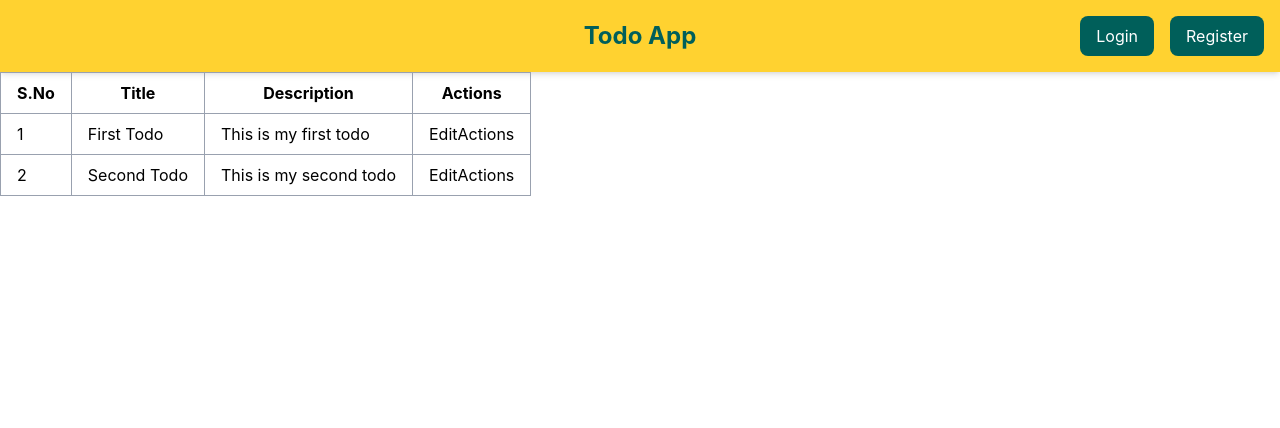
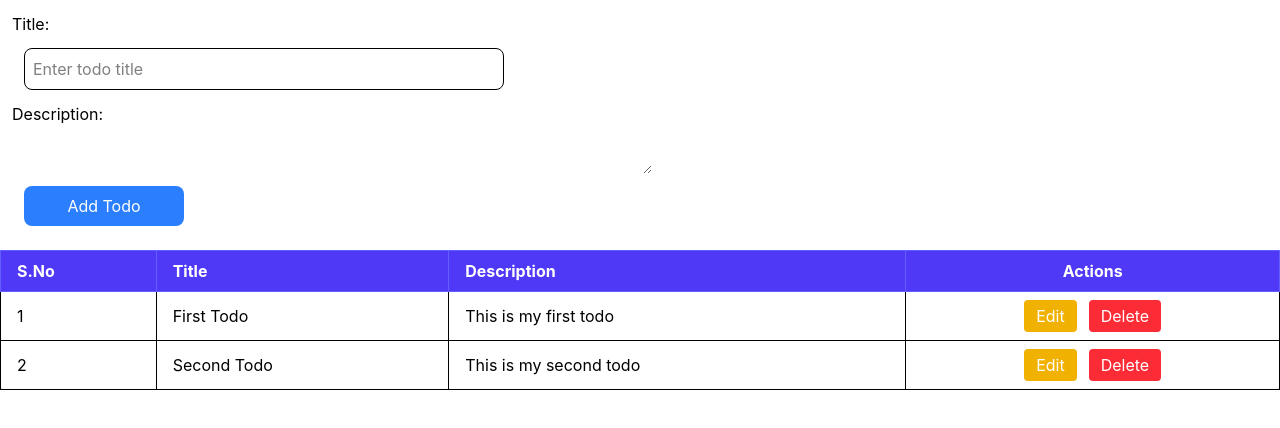
Before and after one commit to TheReacher4013/React, a React (Vite) app in the folder todo/: page /todos in a window 1280 px wide. Shown: the top 428 px of the page. Built offline with nearby package versions, Linux system fonts and the light colour scheme.

Commit message:
add some nodejs logic in register and login page

```diff
--- a/todo/package.json
+++ b/todo/package.json
@@ -11,6 +11,7 @@
   },
   "dependencies": {
     "@tailwindcss/vite": "^4.1.17",
+    "axios": "^1.13.2",
     "react": "^19.2.0",
     "react-dom": "^19.2.0",
     "react-router-dom": "^7.10.1"
--- a/todo/src/App.jsx
+++ b/todo/src/App.jsx
@@ -12,12 +12,13 @@ function App() {
   return (
     <>
       <Router>
-        <Header />
+        {/* <Header /> */}
 
         <Routes>
           <Route path="/" element={<Login />} />
           <Route path="/login" element={<Login />} />
           <Route path="/register" element={<Register />} />
+
           <Route path="/todos" element={<Todos />} />
           <Route path="/addtodo" element={<AddTodo />} />
         </Routes>
--- a/todo/src/components/AddTodo.jsx
+++ b/todo/src/components/AddTodo.jsx
@@ -2,7 +2,19 @@ import React from 'react'
 
 const AddTodo = () => {
   return (
-    <div>AddTodo</div>
+    <>
+    <div>
+      <form className="m-3 flex flex-col  w-1/2">
+        <label>Title:</label>
+        <input type="text" placeholder="Enter todo title" className="border border-gray p-2 m-3 w-3/4 rounded-lg"/>
+
+        <label>Description:</label>
+        <textarea name="" id=""></textarea>
+
+        <button type="submit" className="bg-blue-500 text-white p-2 m-3 rounded-lg hover:bg-blue-700 w-1/4 items-center">Add Todo</button>
+      </form>
+    </div>
+    </>
   )
 }
 
--- a/todo/src/components/Login.jsx
+++ b/todo/src/components/Login.jsx
@@ -1,24 +1,31 @@
 import React, { useState } from 'react'
+import Header from './Header';
+import { signin } from '../service/todo.service';
 
 const Login = () => {
-  const [user, setUser] =useState({
-
-  })
-  return( <>
-      <form className="m-3 flex flex-col items-center w-full">
+  const [user, setUser] =useState({});
+  const submitHandle = async (e)=>{
+    e.preventDefault();
+    const message = await signin(user.email, user.password);
+    alert(message);
+  }
+  return(
+  <>
+<Header />
+      <form className="m-3 flex flex-col items-center w-full" onSubmit={(e)=> submitHandle(e)}>
 
     <label className="font-bold m-3">Enter Email:</label>
     <input type="email" className="border border-gray  p-2 m-3 w-3/4 rounded-lg" placeholder="abc@gmail.com"
-    value={user.email} onChange={(e)=> setUser({
-      ...user, email: e.target.value
-    })} />
+
+    value={user.email} onChange={(e)=> setUser({...user, email: e.target.value })} />
 
     <label className="font-bold m-3">Enter Password:</label>
     <input type="password" className="border border-gray  p-2 m-3 w-3/4 rounded-lg" name="password" placeholder="##%QHJCSJC@"
+
     value={user.password} onChange={(e)=>setUser({...user, password: e.target.value})}
     />
 
-    <button type="submit" className="bg-rose-500 text-white p-2 m-3 rounded-lg hover:bg-rose-800 w-1/4 items-center">Login</button>
+        <button className="bg-rose-500 text-white p-2 m-3 rounded-lg hover:bg-rose-800 w-1/4 items-center" type="submit" >Login</button>
 
   </form>
   </>
--- a/todo/src/components/Register.jsx
+++ b/todo/src/components/Register.jsx
@@ -1,11 +1,21 @@
 import React,{useState} from 'react'
+import { signup } from '../service/todo.service';
+import Header from './Header';
 
 const Register = () => {
-  const [user, setUser] =  useState({
+  const [user, setUser] =  useState({});
+  const SubmitHandle = async (e)=>{
+    e.preventDefault();
+    // debugger;
+    // console.log(user);
 
-  });
+    const message =  await signup(user.name, user.email, user.password);
+    alert(message);
+  }
   return (
-    <form className="m-3 flex flex-col items-center w-full">
+    <>
+    <Header />
+    <form className="m-3 flex flex-col items-center w-full" onSubmit={(e)=> SubmitHandle(e)}>
 
       <label className="font-bold m-3">Name:</label>
       <input type="text" className="border border-gray  p-2 m-3 w-3/4 rounded-lg" placeholder="Rushikesh Joshi"
@@ -23,9 +33,10 @@ const Register = () => {
       value={user.password} onChange={(e)=> setUser({...user, password: e.target.value})}
       />
 
-      <button type="submit" className="bg-rose-500 text-white p-2 m-3 rounded-lg hover:bg-rose-800 w-1/4 items-center">Register</button>
+      <button className="bg-rose-500 text-white p-2 m-3 rounded-lg hover:bg-rose-800 w-1/4 items-center pointer-coarse:cursor-pointer" type='submit'>Register</button>
 
     </form>
+    </>
   )
 }
 
--- a/todo/src/components/Todos.jsx
+++ b/todo/src/components/Todos.jsx
@@ -1,39 +1,49 @@
-import React, { useState } from 'react'
+import React, { useState } from 'react';
+import AddTodo from './AddTodo';
 
 const Todos = () => {
-  const [todoArray, setTodoArray] = useState([{_id: "40132", title: "First Todo", description: "This is my first todo"}, {_id: "40133", title: "Second Todo", description: "This is my second todo"}]);
+  const [todoArray, setTodoArray] = useState([
+    { _id: "40132", title: "First Todo", description: "This is my first todo" },
+    { _id: "40133", title: "Second Todo", description: "This is my second todo" }
+  ]);
+
   return (
-    <div>
-      <table>
-        <thead>
-          <tr>
-            <th className="border border-gray-400 px-4 py-2">S.No</th>
-            <th className="border border-gray-400 px-4 py-2">Title</th>
-            <th className="border border-gray-400 px-4 py-2">Description</th>
-            <th className="border border-gray-400 px-4 py-2">Actions</th>
-          </tr>
-        </thead>
-        <tbody>
-        {
-          todoArray.length > 0 && todoArray.map((todo, index) => (
-            <tr key={todo._id}>
-              <td className="border border-gray-400 px-4 py-2">{index + 1}</td>
-              <td className="border border-gray-400 px-4 py-2">{todo.title}</td>
-              <td className="border border-gray-400 px-4 py-2">{todo.description}</td>
-              <td className="border border-gray-400 px-4 py-2">
-                <button>Edit</button>
-                <button>Actions</button>
-              </td>
+      <div className="overflow-x-auto">
+      <AddTodo />
+        <table className="min-w-full border border-gray-300 bg-white rounded-lg shadow-md">
+
+          <thead className="bg-indigo-600 text-white">
+            <tr>
+              <th className="border border-indigo-500 px-4 py-2 text-left">S.No</th>
+              <th className="border border-indigo-500 px-4 py-2 text-left">Title</th>
+              <th className="border border-indigo-500 px-4 py-2 text-left">Description</th>
+              <th className="border border-indigo-500 px-4 py-2 text-center">Actions</th>
             </tr>
-          ))
-        }
+          </thead>
 
-        </tbody>
+          <tbody>
+            {todoArray.length > 0 && todoArray.map((todo, index) => (
+              <tr key={todo._id} className="hover:bg-gray-100">
+                <td className="border px-4 py-2">{index + 1}</td>
+                <td className="border px-4 py-2">{todo.title}</td>
+                <td className="border px-4 py-2">{todo.description}</td>
 
-      </table>
+                <td className="border px-4 py-2 text-center space-x-3">
+                  <button className="px-3 py-1 bg-yellow-500 text-white rounded hover:bg-yellow-600 transition">
+                    Edit
+                  </button>
 
-    </div>
-  )
-}
+                  <button className="px-3 py-1 bg-red-500 text-white rounded hover:bg-red-600 transition">
+                    Delete
+                  </button>
+                </td>
+              </tr>
+            ))}
+          </tbody>
 
-export default Todos
+        </table>
+      </div>
+  );
+};
+
+export default Todos;
--- /dev/null
+++ b/todo/src/service/todo.service.jsx
@@ -0,0 +1,25 @@
+import axios from "axios";
+
+const baseUrl = "http://localhost:3000"
+
+const signup = async (name,email, password)=>{
+    try{
+        const response = await axios.post(baseUrl + "/user/register",{name, email, password} );
+        return response.data.message;
+    }catch(error){
+        console.log('error');
+
+    }
+}
+
+const  signin = async (email, password)=>{
+    try{
+        const response = await axios.post(baseUrl + "/user/signin", {email, password});
+        return response.data.message;
+    }catch(error){
+        console.log('error');
+    }
+}
+
+
+export {signup , signin};
```
Also changed, not shown: 1 other file (tests, documents, lock files or other folders).
